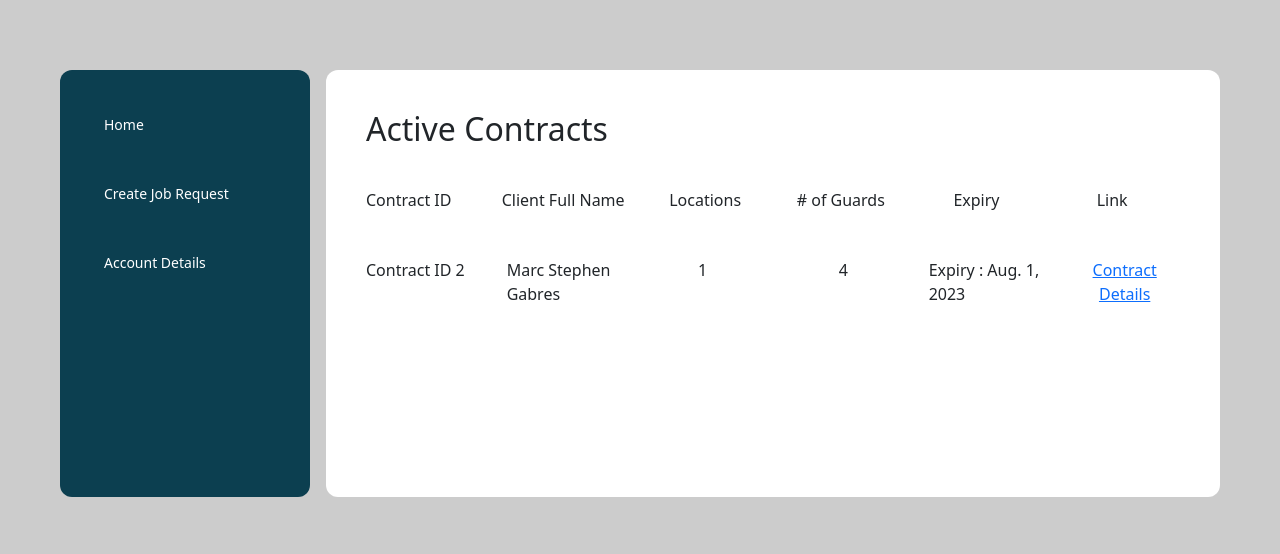
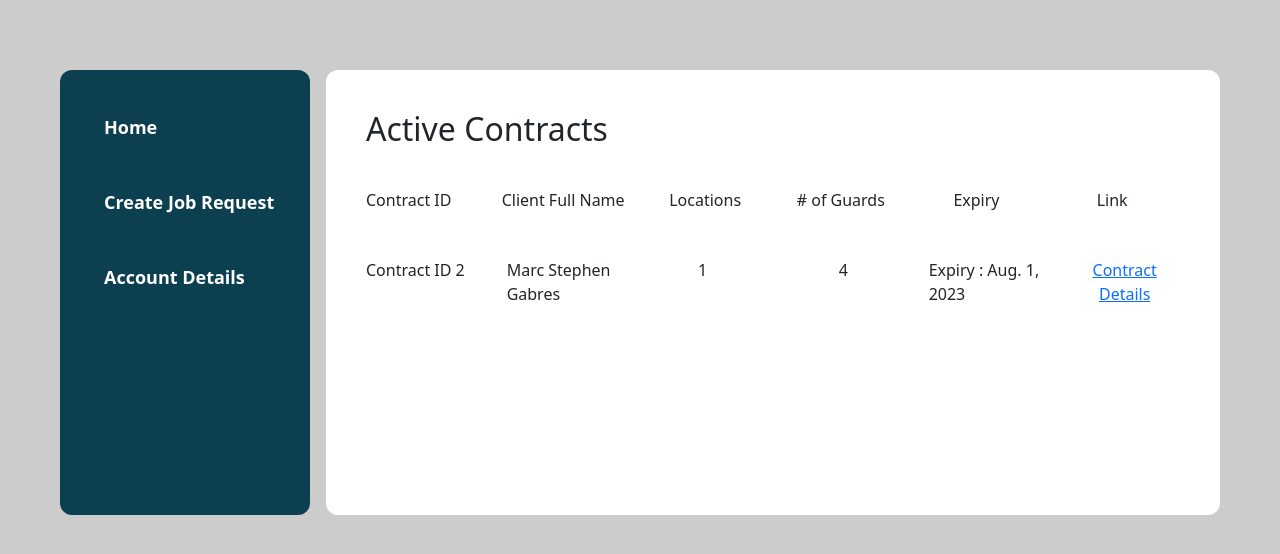
Before and after one commit to richmondb/SecurityAgencyCapstone, a Django app: page /active/ in a window 1280 px wide. Shown: the part 86-640 px from the top of the page. Run offline with Django 4.2, Linux system fonts and the light colour scheme; data comes from the database, SQL or seed files in the repository; some libraries are stand-ins or nearby versions.

Commit message:
code cleanup

```diff
--- a/static/css/main.css
+++ b/static/css/main.css
@@ -26,6 +26,7 @@ ul.dropdown-menu.show {
 
 
 /* main screen */
+
 
 .wrapper {
 	margin-top: 80px;
@@ -66,9 +67,10 @@ ul.dropdown-menu.show {
 .side-nav a {
 	color: white;
 	text-decoration: none;
-	font-size: 14px;
+	font-size: 18px;
+	font-weight: 600;
 	width: 100%;
-	padding: 24px 24px;
+	padding: 24px;
 }
 
 .side-nav a i {
@@ -311,9 +313,6 @@ body {
 .form-flex>div {
 	flex-grow: 1;
 }
-
-
-
 
 
 .form-submit {
@@ -699,6 +698,7 @@ section {
 	grid-template-columns: 1fr 1fr 1fr 1fr 1fr 1fr;
 	align-items: center;
 	padding-bottom: 20px;
+	row-gap: 1rem;
 }
 
 .previous-draft {
--- a/templates/base.html
+++ b/templates/base.html
@@ -17,6 +17,7 @@
 	{% block content %}
 
 	{% endblock %}
+
 	<script src="{% static '/bootstrap-5.2.3-dist/js/bootstrap.bundle.min.js' %}"></script>
 	<script>
 		function myfunct() {
```
